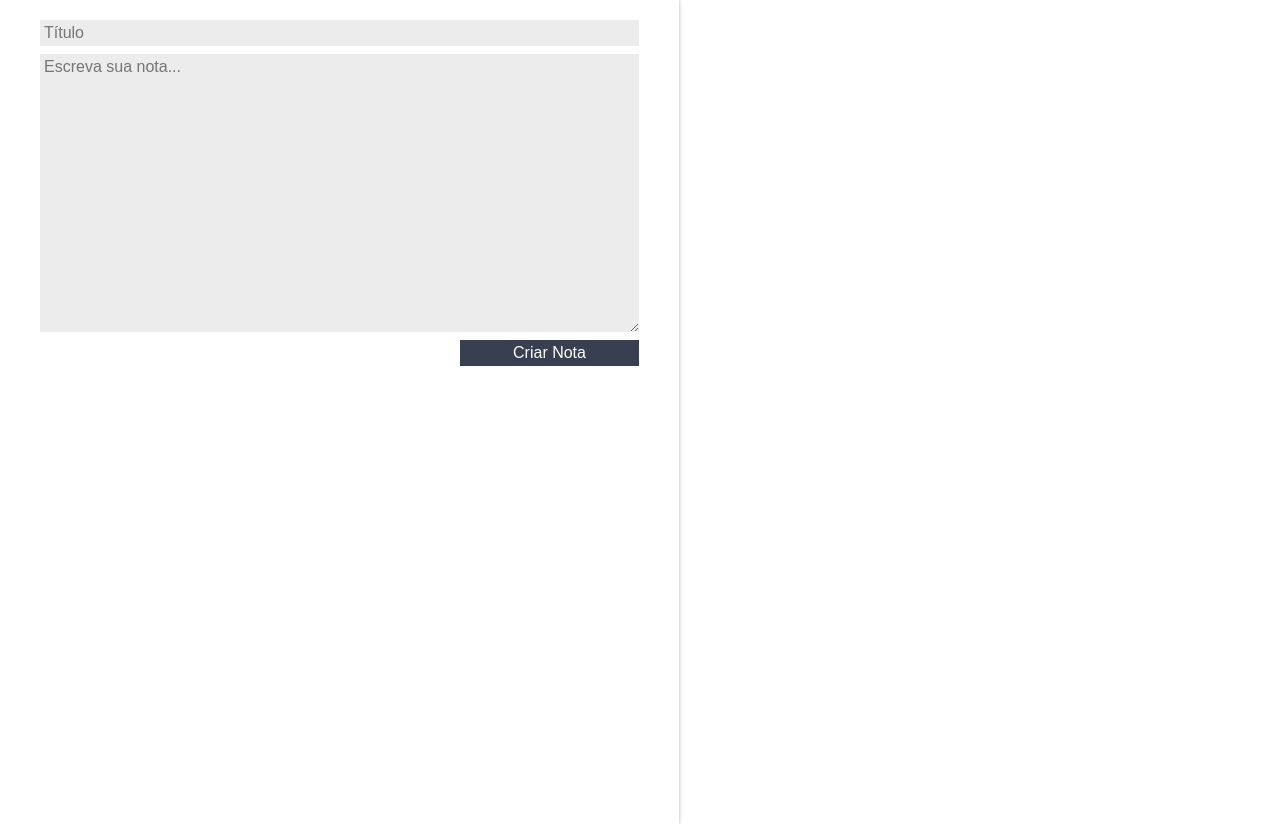
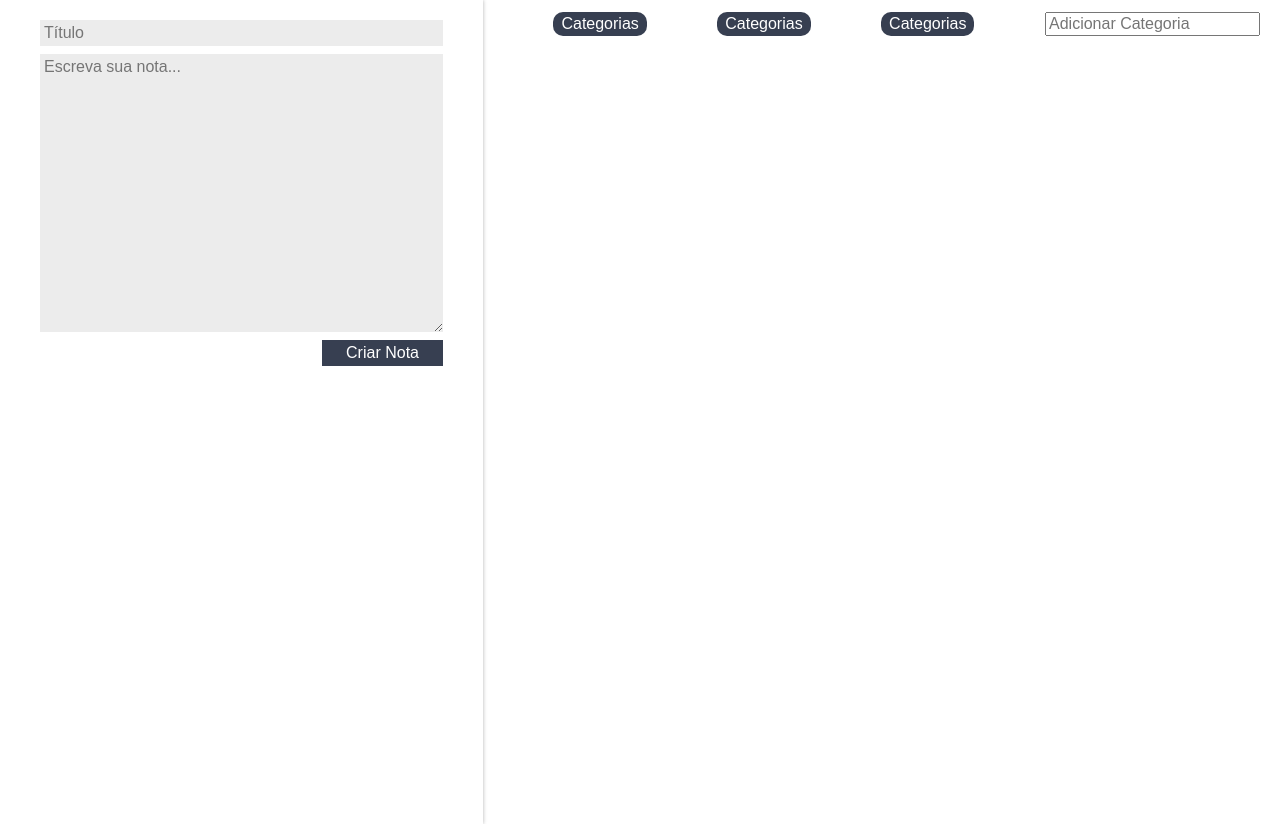
Before and after one commit to jessicaidro/ceep, a React (Create React App) app: page / in a window 1280 px wide. Built offline with nearby package versions, Linux system fonts and the light colour scheme.

Commit message:
Aula 2 - Stateful e Stateless Components

```diff
--- a/src/App.js
+++ b/src/App.js
@@ -1,6 +1,7 @@
 import React, { Component } from "react";
 import ListaDeNotas from "./components/ListaDeNotas" ;
 import FormularioCadastro from "./components/FormularioCadastro";
+import ListaDeCategorias from "./components/ListaDeCategorias/ListaDeCategorias";
 
 import "./assets/app.css";
 import './assets/index.css';
@@ -34,10 +35,13 @@
         return (
             <section className="conteudo">
                 <FormularioCadastro criarNota={this.criarNota.bind(this)}/>
-                <ListaDeNotas
-                apagarNota={this.deletarNota.bind(this)}
-                notas={this.state.notas}/>
-        </section>
+                <main className="cont-principal">
+                    <ListaDeCategorias />
+                    <ListaDeNotas
+                        apagarNota={this.deletarNota.bind(this)}
+                        notas={this.state.notas}/>
+                </main>
+            </section>
         );
     }
 }
--- a/src/assets/app.css
+++ b/src/assets/app.css
@@ -1,6 +1,10 @@
 .conteudo {
     display: flex;
   }
+
+.cont-principal {
+  flex-grow: 3;
+}
 
   :root {
     --primaria: #58a4b0;
--- /dev/null
+++ b/src/components/ListaDeCategorias/ListaDeCategorias.jsx
@@ -0,0 +1,30 @@
+import React, { Component } from 'react';
+import "./estilo.css"
+
+class ListaDeCategorias extends Component {
+   _handleEventoInput(e) {
+
+        if(e.key === "Enter"){
+            console.log("add categoria")
+        }
+   }
+    render() {
+        return (
+        <section className="lista-categorias">
+            <ul className="lista-categorias_lista">
+                <li className="lista-categorias_item">Categorias</li>
+                <li className="lista-categorias_item">Categorias</li>
+                <li className="lista-categorias_item">Categorias</li>
+            </ul>
+
+            <input type="text"
+            className="lista-categorias_input"
+            placeholder="Adicionar Categoria"
+            onKeyUp={this._handleEventoInput.bind(this)} //para cadastrar ao teclar enter
+            />
+        </section>
+        );
+    }
+}
+
+export default ListaDeCategorias;
--- /dev/null
+++ b/src/components/ListaDeCategorias/estilo.css
@@ -0,0 +1,21 @@
+.lista-categorias{
+    display: flex;
+    flex-direction: row;
+    margin-top: 12px;
+}
+.lista-categorias_lista{
+    flex: 1;
+    display: flex;
+    flex-direction: row;
+    justify-content: space-evenly;
+}
+.lista-categorias_item{
+    background-color: var(--secundaria);
+    color: white;
+    padding: 4px 8px;
+    border-radius: 10px;
+    font-family: Arial, Helvetica, sans-serif;
+}
+.lista-categorias_input{
+    margin-right: 20px;
+}
--- /dev/null
+++ b/src/components/ListaDeCategorias/index.js
@@ -0,0 +1,2 @@
+import ListaDeCategorias from "./ListaDeCategorias";
+export default ListaDeCategorias;
--- a/src/components/ListaDeNotas/ListaDeNotas.jsx
+++ b/src/components/ListaDeNotas/ListaDeNotas.jsx
@@ -4,10 +4,7 @@
 import "./estilo.css"
 
 export  class ListaDeNotas extends Component {
-  apagar(){
-    const indice = this.props.indice;
-    this.props.apagarNota(indice);
-  }
+
    render(){
        return (
         <ul className="lista-notas">
```
